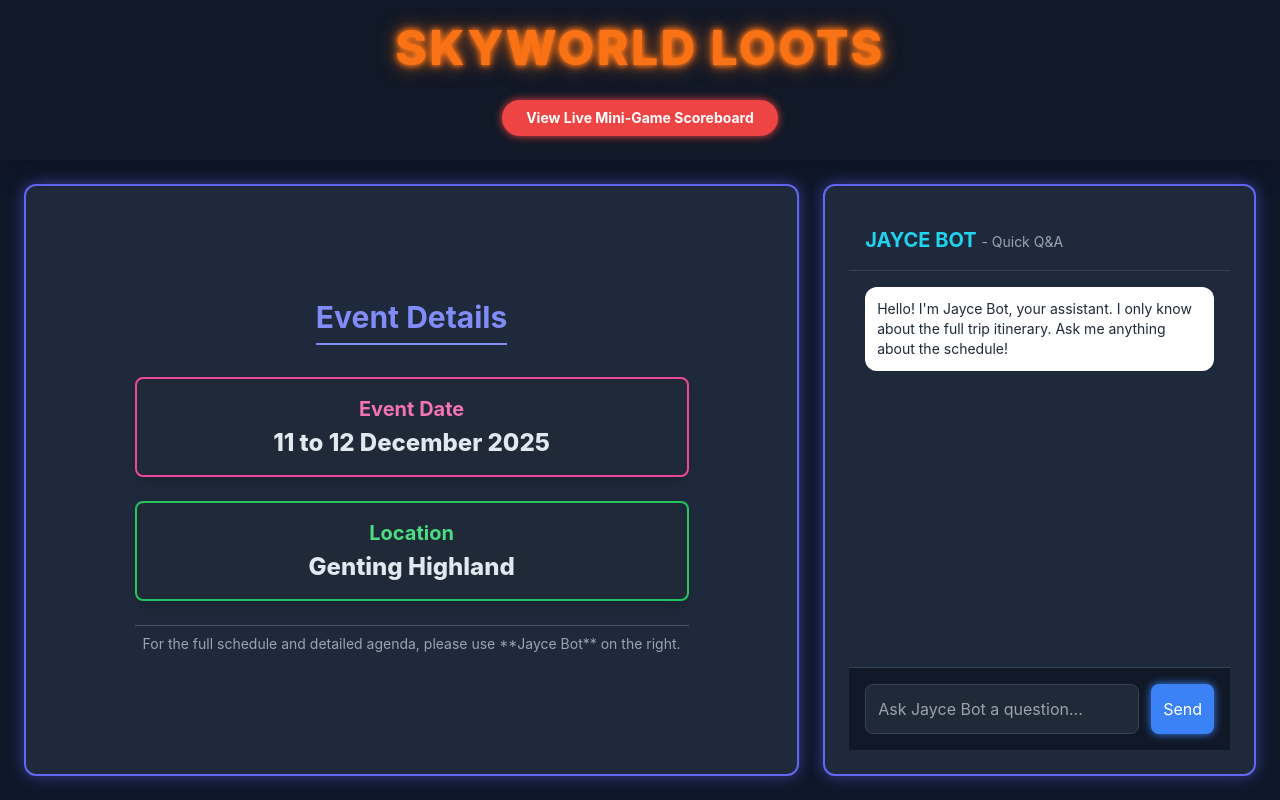
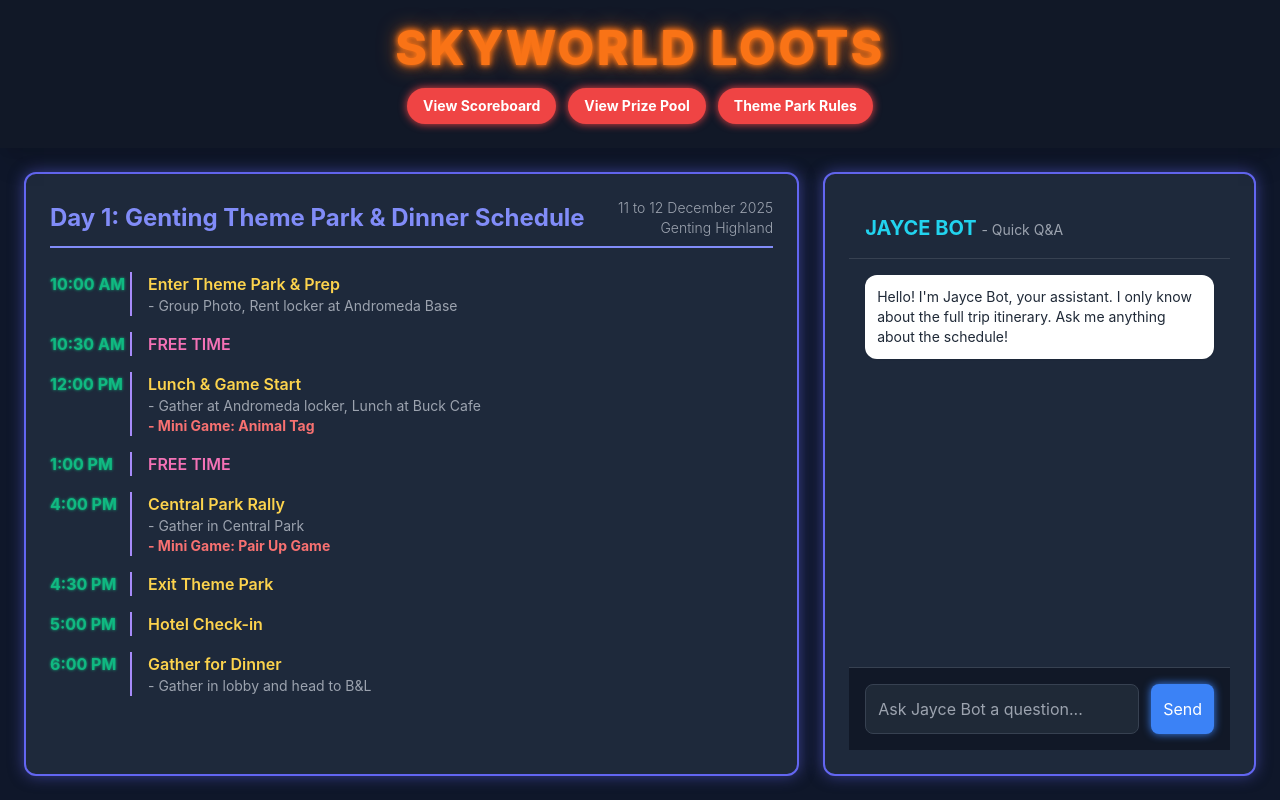
Before and after one commit to kikopng/python, a plain HTML site: page index.html in a window 1280 px wide. Drawn offline with nearby package versions, Linux system fonts and the light colour scheme.

Commit message:
index.html

```diff
--- a/index.html
+++ b/index.html
@@ -32,9 +32,9 @@
             }
         }
 
-        /* Neon Glow Effect (Blue/Pink) */
+        /* Neon Glow Effect (Orange/Red for Title) */
         .neon-glow {
-            color: #f97316; /* Orange/Red for Title */
+            color: #f97316;
             text-shadow:
                 0 0 5px #f97316,
                 0 0 10px #f97316,
@@ -82,7 +82,7 @@
             background-color: #0f172a;
             transition: opacity 0.3s ease-in-out, visibility 0.3s ease-in-out;
             opacity: 0;
-            visibility: hidden; /* Initial state set by CSS */
+            visibility: hidden;
         }
         .active-view {
             opacity: 1;
@@ -131,6 +131,19 @@
              background-color: #f87171;
              box-shadow: 0 0 15px #f87171, 0 0 25px #f87171;
         }
+        /* Schedule specific styles */
+        .schedule-time {
+            color: #10b981; /* Neon Green */
+            font-weight: bold;
+            text-shadow: 0 0 3px #10b981;
+            width: 80px; /* Fixed width for alignment */
+            flex-shrink: 0;
+        }
+        .schedule-event {
+            border-left: 2px solid #a78bfa; /* Neon Purple line */
+            padding-left: 1rem;
+            color: #fcd34d; /* Neon Yellow/Gold for events */
+        }
     </style>
 </head>
 <body>
@@ -141,32 +154,104 @@
         <!-- Header -->
         <header class="flex flex-col items-center p-6 bg-gray-900 shadow-xl w-full z-10">
             <h1 class="text-5xl font-extrabold mb-4 neon-glow uppercase tracking-wider">Skyworld Loots</h1>
-            <button id="show-sheet-btn" class="mt-3 neon-button-secondary font-bold py-2 px-6 rounded-full text-sm focus:outline-none disabled:opacity-50">
-                View Live Mini-Game Scoreboard
-            </button>
+
+            <div class="flex flex-wrap justify-center gap-3">
+                <button id="show-sheet-btn" class="neon-button-secondary font-bold py-2 px-4 rounded-full text-xs sm:text-sm focus:outline-none disabled:opacity-50">
+                    View Scoreboard
+                </button>
+                <button id="show-prize-btn" class="neon-button-secondary font-bold py-2 px-4 rounded-full text-xs sm:text-sm focus:outline-none disabled:opacity-50">
+                    View Prize Pool
+                </button>
+                <button id="show-rules-btn" class="neon-button-secondary font-bold py-2 px-4 rounded-full text-xs sm:text-sm focus:outline-none disabled:opacity-50">
+                    Theme Park Rules
+                </button>
+            </div>
         </header>
 
-        <!-- Content Grid: Simple Info (Left) and Chatbot (Right) -->
+        <!-- Content Grid: Schedule (Left) and Chatbot (Right) -->
         <div class="content-grid flex-grow">
 
-            <!-- 1. Annual Dinner / Trip Information Card (Minimalist) -->
-            <div class="info-card arcade-card flex flex-col items-center justify-center text-center">
-                <h2 class="text-3xl font-bold mb-8 text-indigo-400 border-b-2 border-indigo-400 pb-2">Event Details</h2>
+            <!-- 1. Annual Dinner / Trip Information Card (Schedule) -->
+            <div class="info-card arcade-card">
+                <div class="flex justify-between items-center mb-6 border-b-2 border-indigo-400 pb-2">
+                    <h2 class="text-2xl font-bold text-indigo-400">Day 1: Genting Theme Park & Dinner Schedule</h2>
+                    <div class="text-sm font-light text-gray-400 text-right">
+                        11 to 12 December 2025<br>
+                        Genting Highland
+                    </div>
+                </div>
 
-                <div class="space-y-6">
-                    <div class="p-4 rounded-lg border-2 border-pink-500 bg-gray-800 shadow-lg">
-                        <p class="text-xl font-bold text-pink-400">Event Date</p>
-                        <p class="text-2xl font-extrabold mt-1">11 to 12 December 2025</p>
+                <div class="space-y-4">
+                    <!-- Schedule Item -->
+                    <div class="flex items-start">
+                        <span class="schedule-time">10:00 AM</span>
+                        <div class="schedule-event">
+                            <p class="font-semibold">Enter Theme Park & Prep</p>
+                            <p class="text-sm text-gray-400">- Group Photo, Rent locker at Andromeda Base</p>
+                        </div>
                     </div>
 
-                    <div class="p-4 rounded-lg border-2 border-green-500 bg-gray-800 shadow-lg">
-                        <p class="text-xl font-bold text-green-400">Location</p>
-                        <p class="text-2xl font-extrabold mt-1">Genting Highland</p>
+                    <!-- Schedule Item -->
+                    <div class="flex items-start">
+                        <span class="schedule-time">10:30 AM</span>
+                        <div class="schedule-event">
+                            <p class="font-semibold text-pink-400">FREE TIME</p>
+                        </div>
                     </div>
 
-                    <div class="mt-8 text-sm text-gray-400 p-2 border-t border-gray-600">
-                        For the full schedule and detailed agenda, please use **Jayce Bot** on the right.
+                    <!-- Schedule Item -->
+                    <div class="flex items-start">
+                        <span class="schedule-time">12:00 PM</span>
+                        <div class="schedule-event">
+                            <p class="font-semibold">Lunch & Game Start</p>
+                            <p class="text-sm text-gray-400">- Gather at Andromeda locker, Lunch at Buck Cafe</p>
+                            <p class="text-sm text-red-400 font-bold">- Mini Game: Animal Tag</p>
+                        </div>
                     </div>
+
+                     <!-- Schedule Item -->
+                    <div class="flex items-start">
+                        <span class="schedule-time">1:00 PM</span>
+                        <div class="schedule-event">
+                            <p class="font-semibold text-pink-400">FREE TIME</p>
+                        </div>
+                    </div>
+
+                    <!-- Schedule Item -->
+                    <div class="flex items-start">
+                        <span class="schedule-time">4:00 PM</span>
+                        <div class="schedule-event">
+                            <p class="font-semibold">Central Park Rally</p>
+                            <p class="text-sm text-gray-400">- Gather in Central Park</p>
+                            <p class="text-sm text-red-400 font-bold">- Mini Game: Pair Up Game</p>
+                        </div>
+                    </div>
+
+                    <!-- Schedule Item -->
+                    <div class="flex items-start">
+                        <span class="schedule-time">4:30 PM</span>
+                        <div class="schedule-event">
+                            <p class="font-semibold">Exit Theme Park</p>
+                        </div>
+                    </div>
+
+                    <!-- Schedule Item -->
+                    <div class="flex items-start">
+                        <span class="schedule-time">5:00 PM</span>
+                        <div class="schedule-event">
+                            <p class="font-semibold">Hotel Check-in</p>
+                        </div>
+                    </div>
+
+                    <!-- Schedule Item -->
+                    <div class="flex items-start">
+                        <span class="schedule-time">6:00 PM</span>
+                        <div class="schedule-event">
+                            <p class="font-semibold">Gather for Dinner</p>
+                            <p class="text-sm text-gray-400">- Gather in lobby and head to B&L</p>
+                        </div>
+                    </div>
+
                 </div>
             </div>
 
@@ -211,19 +296,20 @@
         </div>
     </div>
 
-    <!-- Google Sheet Scoreboard View (Initially Hidden) -->
-    <div id="sheet-view" class="iframe-container">
+    <!-- External Content View (Scoreboard/Prize Pool) -->
+    <div id="external-view" class="iframe-container">
         <div class="fixed top-0 left-0 w-full bg-gray-900 shadow-lg p-2 z-20 flex items-center">
              <button onclick="showChatInterface()" class="neon-button-secondary font-bold py-2 px-4 rounded-lg text-sm transition duration-150">
                 &larr; Back to Main Info
             </button>
-            <span class="ml-4 text-lg font-semibold text-pink-400 neon-glow">Live Mini-Game Scoreboard</span>
+            <span id="iframe-title" class="ml-4 text-lg font-semibold text-pink-400 neon-glow"></span>
         </div>
-        <!-- The Iframe containing your Google Sheet -->
+        <!-- Iframe to display the Google Sheet or Prize Pool Document -->
         <iframe
-            src="https://docs.google.com/spreadsheets/d/e/2PACX-1vShFGBBJoJcmTZjGvN4T6nWve1VocnyENukSihj5LnlZMm3PU5s4eKLmE3uW07YJG7Det1LErGrAPUz/pubhtml?gid=1037652140&single=true"
+            id="external-iframe"
+            src=""
             allowfullscreen="true"
-            title="Google Sheet Scoreboard"
+            title="External Document View"
         ></iframe>
     </div>
 
@@ -235,41 +321,59 @@
         // FIX: Temporarily inserting the API key as requested to bypass environment injection failure.
         const apiKey = "AIzaSyCo5B2_Azu1c66ivlAKfF712VwAQ_peTAE";
 
-        // System Instruction is kept the same to maintain the bot's knowledge base and strict rules.
+        // URLs for the new content
+        const SCOREBOARD_URL = "https://docs.google.com/spreadsheets/d/e/2PACX-1vShFGBBJoJcmTZjGvN4T6nWve1VocnyENukSihj5LnlZMm3PU5s4eKLmE3uW07YJG7Det1LErGrAPUz/pubhtml?gid=1037652140&single=true";
+        const PRIZE_POOL_URL = "https://docs.google.com/document/d/e/2PACX-1vTNpUtpmWSAKCM-gAn4kGGkY8c3oLy8XDIDgdwQr_pKa0-jFEY1kxlodfIfpsaLog3aUdpMyYg02xtM/pub";
+        const THEME_PARK_RULES_URL = "https://www.gentingskyworlds.com/en/rules-regulations.html";
+
+        // System Instruction is updated to reflect the new, simpler schedule for Dec 11.
         const SYSTEM_INSTRUCTION_CONTENT = `
             You are "Jayce Bot," an informational assistant for the "Genting SkyWorlds Company Trip." Your sole purpose is to answer participant questions based *only* on the provided itinerary and task list below.
 
             **Trip Information:** The main trip event is from **11 to 12 December 2025** at Genting Highland. Pre-trip tasks start Dec 5.
 
             **Trip Itinerary & Task List:**
-            - **Dates:** 5–11 December 2025 | Genting SkyWorlds Company Trip
+            - **Dates:** 5–12 December 2025 | Skyworld Loots Annual Dinner Trip
             - **Dec 5 Tasks:** Remind everyone about the gift and the black plastic bag.
             - **Dec 8 Tasks:** Distribute black plastic bags. Gifts go inside and must be brought to the office on 9 Dec. Brief Selina on the Score Board.
             - **Dec 9 Tasks:** Bring Secret Santa gifts and lucky draw prizes to the office. Send scheduled email ("Email for 9/12"), SkyWorlds ticket QR, and breakfast QR. Ask Selina to practise using the Score Board. Distribute raincoats.
             - **Dec 10 Tasks (ALL MORNING):** Distribute Touch ’n Go credit (RM35 each) for lunch. Selina to invite all participants (excluding Helen’s boyfriend) to WhatsApp group & send game rules at 7:00 PM. Selina to inform Kelly that she is the Photo Group Target Leader (brief her on Animal Tag). Selina to share room allocation via WhatsApp. Brief Helen, Kelly, and Ms. Yeoh on check-in process (must present IC; 2 ICs for 2 cards; Accepted: IC / Passport / Genting Rewards Card).
-            - **Dec 11 (Trip Day) - 07:30 AM:** Gather at office. Load luggage/backpacks into Ying’s car. Put Secret Santa gifts into Mr Kelvin’s car.
-            - **07:45 AM:** Depart.
-            - **09:15 AM:** Gather at First World Lobby.
-            - **09:30 AM:** Depart to SkyWorlds Theme Park. Conduct Briefing 1.
-            - **Briefing 1 Summary:** QR code contains SkyWorlds ticket and Breakfast QR. Scan to enter. After entering: take 1 group photo, head to Andromeda Base locker area if needed. Free & easy afterward. Games are Hand Sign, Creative Photo, Photo Target.
-            - **12:00 PM:** Gather at locker → walk to Buck Café for lunch (use RM35 credit).
-            - **12:50 PM:** Begin Animal Tag mini game.
-            - **1:30 PM:** Conduct Briefing 2.
-            - **Briefing 2 Summary:** Free and easy after this. 4:00 PM: gather at Central Park Garden Gate. IMPORTANT: Collect all locker items before heading to the gate. Mini games before exiting. Strict timings.
-            - **4:00 PM:** Gather at Central Park Garden for Formation War.
-            - **4:30 PM:** Exit theme park, collect luggage/gifts.
-            - **5:00 PM:** Hotel Check-in. Gather at lobby at 6:00 PM.
-            - **Evening Plan (at B&L):** 6:30 PM (Seating & Boss speech), 7:00 PM (Dinner), 8:00 PM (Secret Santa), 8:45 PM (Mini Game), 9:00 PM (Lucky Draw), 9:30 PM (Bonus & Closing Speech). Optional: 10:30 PM Snow Show.
-            - **Rain Plan B (Morning):** If raining, Photo Target game changes to Poker face + thumbs up in Skytropolis or Dramatic pose with dinosaur. Individual missions change to: Selfie in front of casino, Photo of throwing rubbish in a bin, Selfie with zombie. Gather at 11:30 AM at theme park entrance.
-            - **Rain Plan B (4:00 PM):** Formation War gathering changes to Theme Park Exit. Mini game moves to Ripley’s Adventureland or Skytropolis Indoor Theme Park.
+
+            **Dec 11 - Theme Park Day Schedule:**
+            - **10:00 AM:** Enter theme park, take a group photo, and rent lockers at Andromeda Base.
+            - **10:30 AM:** Free Time.
+            - **12:00 PM:** Gather at Andromeda Base locker area, have lunch at Buck Cafe, and start the Mini Game (Animal Tag).
+            - **1:00 PM:** Free Time.
+            - **4:00 PM:** Gather in Central Park for the Mini Game (Pair Up Game).
+            - **4:30 PM:** Exit theme park.
+            - **5:00 PM:** Hotel Check-in.
+            - **6:00 PM:** Gather in the lobby and head to the Annual Dinner venue.
+
+            **Dec 11 - Evening Plan (Annual Dinner at B&L):**
+            - **6:30 PM:** Seating & Boss speech
+            - **7:00 PM:** Dinner
+            - **8:00 PM:** Secret Santa Exchange
+            - **8:45 PM:** Mini Game
+            - **9:00 PM:** Lucky Draw
+            - **9:30 PM:** Bonus & Closing Speech
+            - **Optional:** 10:30 PM Snow Show
+
+            **Rain Plan B (Morning):** If raining, Photo Target game changes to Poker face + thumbs up in Skytropolis or Dramatic pose with dinosaur. Individual missions change to: Selfie in front of casino, Photo of throwing rubbish in a bin, Selfie with zombie. Gather at 11:30 AM at theme park entrance.
+            **Rain Plan B (4:00 PM):** Formation War gathering changes to Theme Park Exit. Mini game moves to Ripley’s Adventureland or Skytropolis Indoor Theme Park.
 
             **STRICT RULE:** You MUST NOT answer any question that is not directly related to the provided itinerary or task list. If you cannot find the answer in the text provided, or if the user asks a non-event related question (e.g., general knowledge, personal opinions), you MUST respond with the following EXACT phrase: "I apologize, but I only have information regarding the Genting SkyWorlds Company Trip. Please direct this specific question to one of the hosts (e.g., Selina, Helen, Ms. Yeoh, or Mr. Kelvin) directly."
         `;
 
         // --- DOM Elements and State ---
         const tripDetails = document.getElementById('trip-details');
-        const sheetView = document.getElementById('sheet-view');
+        const externalView = document.getElementById('external-view');
+        const externalIframe = document.getElementById('external-iframe');
+        const iframeTitle = document.getElementById('iframe-title');
+
         const showSheetBtn = document.getElementById('show-sheet-btn');
+        const showPrizeBtn = document.getElementById('show-prize-btn');
+        const showRulesBtn = document.getElementById('show-rules-btn');
+
         const chatForm = document.getElementById('chat-form');
         const userInput = document.getElementById('user-input');
         const chatMessages = document.getElementById('chat-messages');
@@ -277,13 +381,7 @@
 
         let chatHistory = [];
 
-        // --- Chat UI Functions ---
-
-        /**
-         * Adds a message to the chat display.
-         * @param {string} text - The content of the message.
-         * @param {'user' | 'bot' | 'loading'} sender - The sender type.
-         */
+        // --- Chat UI Functions (omitted for brevity, assume unchanged and functional) ---
         function addMessageToChat(text, sender) {
             const isUser = sender === 'user';
             const messageId = crypto.randomUUID();
@@ -297,17 +395,12 @@
             `;
             chatMessages.insertAdjacentHTML('beforeend', messageHtml);
 
-            // Scroll to bottom
             chatMessages.scrollTop = chatMessages.scrollHeight;
 
             return messageId;
         }
 
-        // --- Gemini API Call Logic ---
-
-        /**
-         * Fetches response from Gemini API with exponential backoff.
-         */
+        // --- Gemini API Call Logic (omitted for brevity, assume unchanged and functional) ---
         async function exponentialBackoffFetch(url, options, retries = 5, delay = 1000) {
             for (let i = 0; i < retries; i++) {
                 try {
@@ -317,7 +410,7 @@
                     }
                     if (response.status === 429 && i < retries - 1) {
                         await new Promise(resolve => setTimeout(resolve, delay));
-                        delay *= 2; // Exponential increase
+                        delay *= 2;
                     } else {
                         throw new Error(`API failed with status: ${response.status}`);
                     }
@@ -329,14 +422,9 @@
             }
         }
 
-        /**
-         * Calls the Gemini API to get a chat response.
-         * @param {string} userQuery - The user's question.
-         */
         async function fetchGeminiResponse(userQuery) {
             const apiUrl = `${API_BASE_URL}?key=${apiKey}`;
 
-            // Add user message to history before sending
             chatHistory.push({ role: "user", parts: [{ text: userQuery }] });
 
             const payload = {
@@ -364,12 +452,9 @@
 
                 if (candidate && candidate.content?.parts?.[0]?.text) {
                     botText = candidate.content.parts[0].text;
-
-                    // Add bot response to history
                     chatHistory.push({ role: "model", parts: [{ text: botText }] });
                 }
 
-                // Update the loading message with the final response
                 const loadingElement = document.getElementById(`msg-${loadingId}`);
                 if (loadingElement) {
                     loadingElement.outerHTML = `
@@ -386,7 +471,6 @@
                 console.error("Gemini API Error:", error);
                 const loadingElement = document.getElementById(`msg-${loadingId}`);
                 if (loadingElement) {
-                    // Providing a more specific error message related to API/service issues
                     loadingElement.outerHTML = `
                         <div class="flex justify-start">
                             <div class="bot-message p-3 rounded-xl max-w-xs sm:max-w-md shadow-sm text-sm text-red-500 bg-red-900/50 border border-red-500">
@@ -395,25 +479,47 @@
                         </div>
                     `;
                 }
-                // Remove the failed user query from history to allow retrying
                 chatHistory.pop();
             } finally {
                 sendButton.disabled = false;
             }
         }
 
-        // --- Event Listeners and Toggling ---
 
-        // Function to show the Google Sheet view
+        // --- External View Toggling ---
+
+        /**
+         * Generic function to display external content in the iframe.
+         * @param {string} url - The URL to load into the iframe.
+         * @param {string} title - The title for the iframe header.
+         */
+        function showExternalView(url, title) {
+            externalIframe.src = url;
+            iframeTitle.textContent = title;
+            tripDetails.style.display = 'none';
+            externalView.classList.add('active-view');
+        }
+
+        // Function to show the Scoreboard view
         function showScoreboard() {
-            tripDetails.style.display = 'none';
-            sheetView.classList.add('active-view');
+            showExternalView(SCOREBOARD_URL, 'Live Mini-Game Scoreboard');
+        }
+
+        // Function to show the Prize Pool view
+        function showPrizePool() {
+            showExternalView(PRIZE_POOL_URL, 'Annual Dinner Prize Pool');
+        }
+
+        // Function to open the Theme Park Rules in a new tab
+        function openRulesAndRegulations() {
+            window.open(THEME_PARK_RULES_URL, '_blank');
         }
 
         // Function to show the main chat interface
         function showChatInterface() {
-            sheetView.classList.remove('active-view');
-            tripDetails.style.display = 'flex'; // Restore display of main content (flex)
+            externalView.classList.remove('active-view');
+            tripDetails.style.display = 'flex';
+            externalIframe.src = ""; // Clear iframe source when hidden
         }
 
         // Handle chat form submission
@@ -428,15 +534,16 @@
             }
         });
 
-        // Attach event listener to the scoreboard button
+        // Attach event listeners to all buttons
         showSheetBtn.addEventListener('click', showScoreboard);
+        showPrizeBtn.addEventListener('click', showPrizePool);
+        showRulesBtn.addEventListener('click', openRulesAndRegulations);
 
-        // Initial setup for chat display
+
+        // Initial setup
         document.addEventListener('DOMContentLoaded', () => {
-            // Ensure the initial view is visible
             showChatInterface();
-            // Hide the scoreboard view using CSS class control
-            sheetView.classList.remove('active-view');
+            externalView.classList.remove('active-view');
         });
 
     </script>
```
